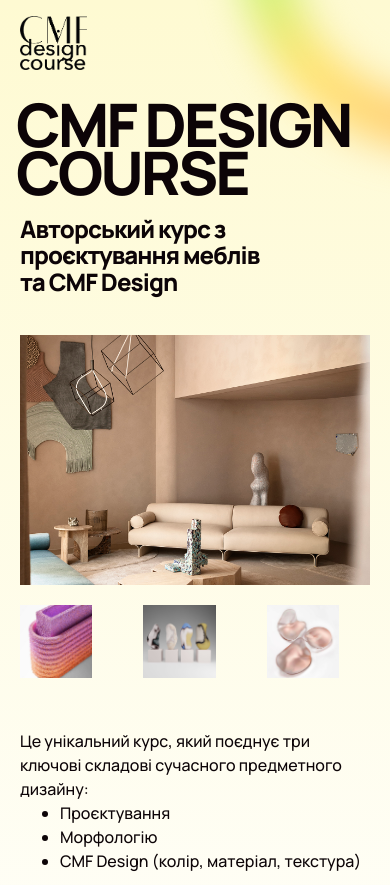
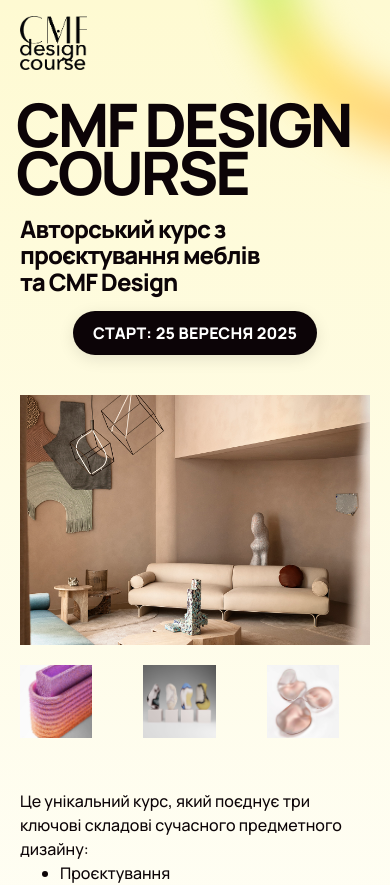
Before and after one commit to shaggspeare/cmf-wf, a Next.js app: page / in a window 390 px wide. Shown: the top 885 px of the page. Built offline with nearby package versions, Linux system fonts and the light colour scheme.

Commit message:
add start dates

```diff
--- a/src/app/page.tsx
+++ b/src/app/page.tsx
@@ -15,6 +15,7 @@ import Footer from "@/components/Footer";
 export default function Home() {
   return (
     <div className="page-wrapper">
+      {/*<Marquee />*/}
       <Navigation />
       <div className="main-wrapper">
         <Hero />
--- a/src/components/Hero.tsx
+++ b/src/components/Hero.tsx
@@ -20,6 +20,11 @@ export default function Hero() {
                 <br />
                 та CMF Design
               </h2>
+            </div>
+            <div className="hero-date-badge-wrap">
+              <div className="hero-date-badge">
+                <div className="hero-date-text">Старт: 25 вересня 2025</div>
+              </div>
             </div>
           </div>
           <div className="hero-about-layout">
--- a/src/components/styles/Hero.css
+++ b/src/components/styles/Hero.css
@@ -60,6 +60,55 @@
 .hero-sub-title {
   font-size: var(--_font-size---fz-40);
   letter-spacing: var(--_letter-spacing---ls-4);
+}
+
+.hero-date-badge-wrap {
+  position: absolute;
+  top: 360px;
+  right: 136px;
+  z-index: 10;
+}
+
+.hero-date-badge {
+  background-color: var(--dark);
+  color: var(--white);
+  border-radius: 50px;
+  padding: 16px 32px;
+  display: inline-flex;
+  align-items: center;
+  justify-content: center;
+  box-shadow: 0 4px 16px rgba(0, 0, 0, 0.1);
+  transition: all 0.3s ease;
+  position: relative;
+  overflow: hidden;
+}
+
+.hero-date-badge::before {
+  content: '';
+  position: absolute;
+  top: 0;
+  left: -100%;
+  width: 100%;
+  height: 100%;
+  background: linear-gradient(90deg, transparent, rgba(255, 255, 255, 0.2), transparent);
+  transition: left 2s ease;
+}
+
+.hero-date-badge:hover::before {
+  left: 100%;
+}
+
+.hero-date-badge:hover {
+  transform: translateY(-2px);
+  box-shadow: 0 8px 24px rgba(0, 0, 0, 0.15);
+}
+
+.hero-date-text {
+  font-size: var(--_font-size---fz-16);
+  font-weight: 600;
+  letter-spacing: 0.5px;
+  text-transform: uppercase;
+  white-space: nowrap;
 }
 
 .hero-about-layout {
@@ -195,6 +244,19 @@
     width: 69%;
     margin-bottom: 20px;
   }
+
+  .hero-date-badge-wrap {
+    top: 220px;
+    right: 80px;
+  }
+
+  .hero-date-badge {
+    padding: 14px 28px;
+  }
+
+  .hero-date-text {
+    font-size: var(--_font-size---fz-15);
+  }
 }
 
 /* Mobile Styles */
@@ -244,6 +306,23 @@
   .hero-about-thumb-layout {
     width: 80%;
   }
+
+  .hero-date-badge-wrap {
+    position: static;
+    display: flex;
+    justify-content: center;
+    margin-top: 20px;
+    margin-bottom: 20px;
+  }
+
+  .hero-date-badge {
+    padding: 12px 24px;
+  }
+
+  .hero-date-text {
+    font-size: var(--_font-size---fz-14);
+    letter-spacing: 0.3px;
+  }
 }
 
 /* Small Mobile Styles */
@@ -282,6 +361,23 @@
   .hero-about-thumb-layout {
     width: 100%;
   }
+
+  .hero-date-badge-wrap {
+    position: static;
+    display: flex;
+    justify-content: center;
+    margin-top: 16px;
+    margin-bottom: 16px;
+  }
+
+  .hero-date-badge {
+    padding: 10px 20px;
+  }
+
+  .hero-date-text {
+    font-size: var(--_font-size---fz-13);
+    letter-spacing: 0.2px;
+  }
 }
 
 /* Grid node specific styles */
--- a/src/components/styles/Navigation.css
+++ b/src/components/styles/Navigation.css
@@ -6,7 +6,7 @@
   padding-top: 16px;
   padding-bottom: 16px;
   position: absolute;
-  inset: 0% auto auto 0%;
+  inset: 0 auto auto 0;
 }
 
 .nav-layout {
```
Also changed, not shown: src/components/Marquee.tsx (added, +21 -0 lines), src/components/styles/Marquee.css (added, +75 -0 lines).
